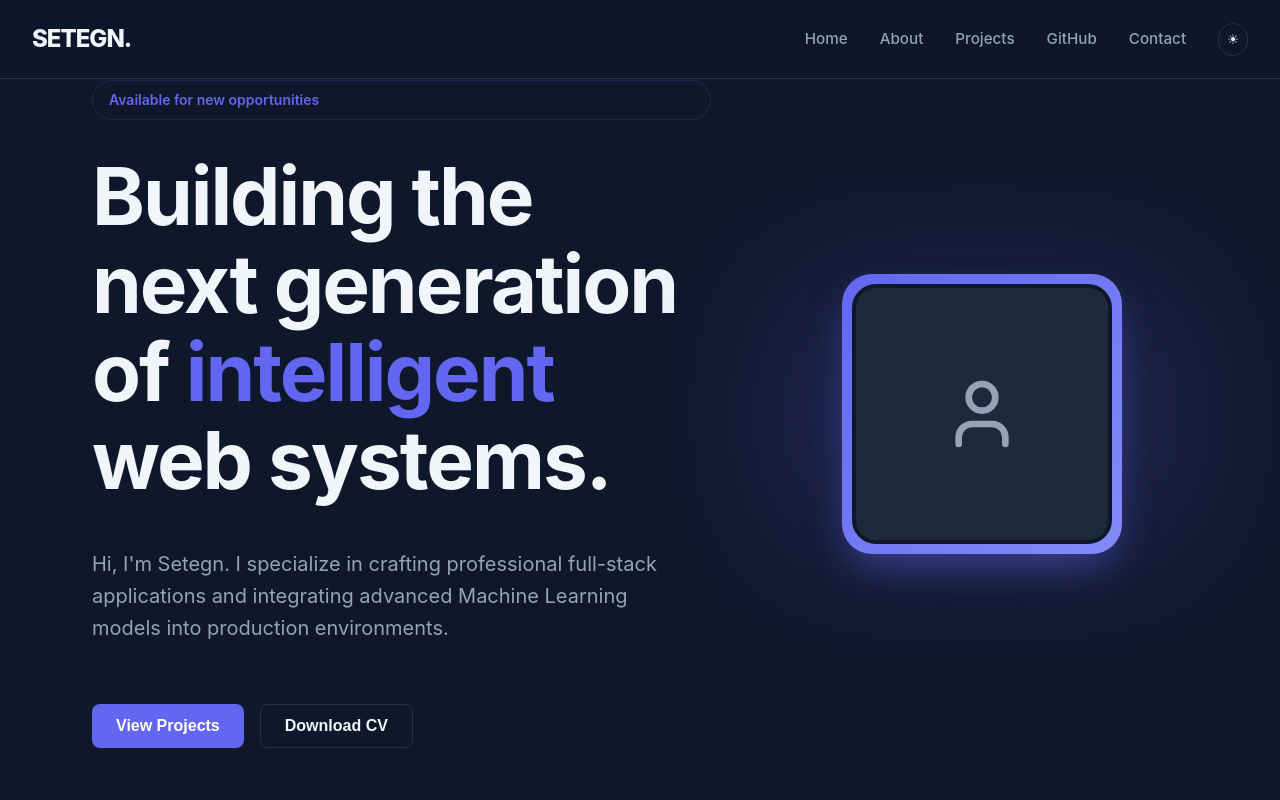
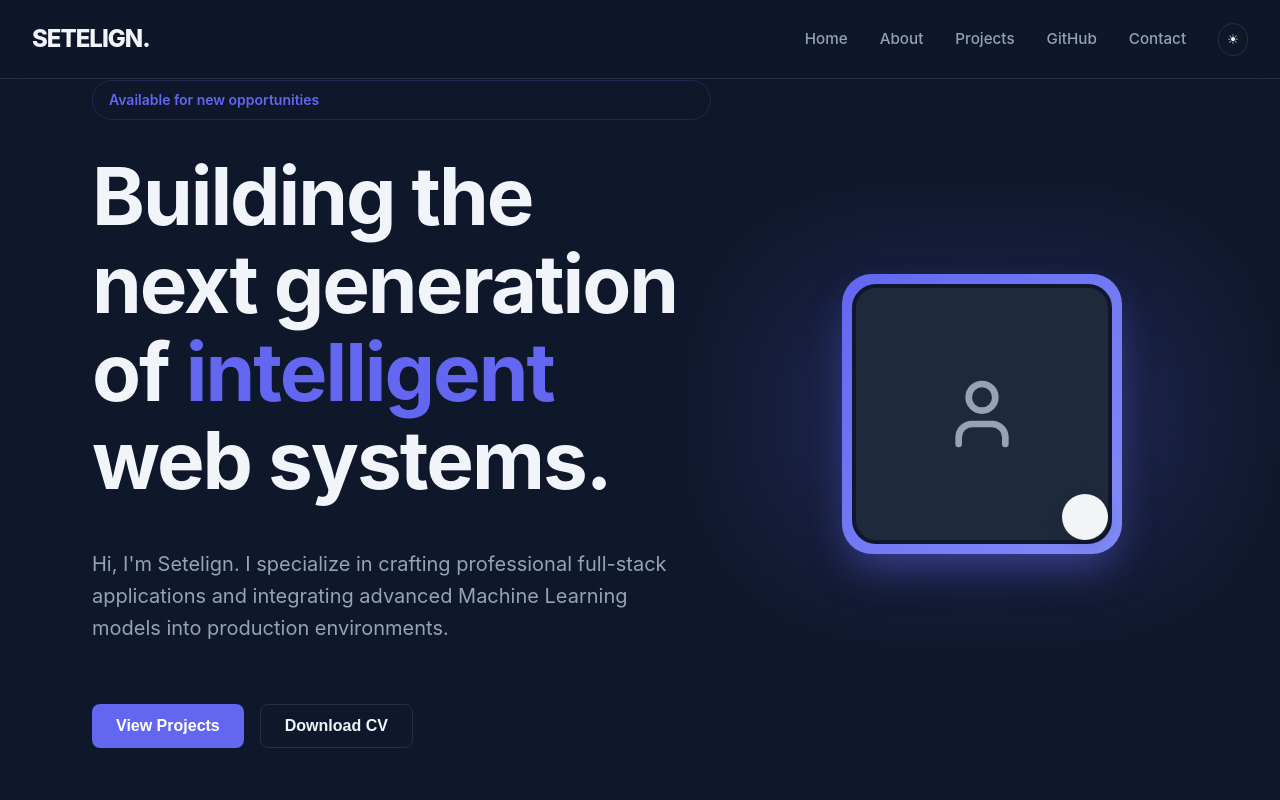
Before and after one commit to zjesiut/portifolio, a React (Vite) app: page / in a window 1280 px wide. Shown: the top 800 px of the page. Built offline with nearby package versions, Linux system fonts and the light colour scheme; no server answers.

Commit message:
Make portfolio more professional: rename to Setelign and improve photo button

```diff
--- a/src/App.css
+++ b/src/App.css
@@ -141,6 +141,33 @@
 
 .profile-image-wrapper:hover .upload-overlay {
   opacity: 1;
+}
+
+/* Small circular photo button (persistent) */
+.upload-button {
+  position: absolute;
+  right: 14px;
+  bottom: 14px;
+  width: 46px;
+  height: 46px;
+  border-radius: 50%;
+  background: rgba(255,255,255,0.95);
+  display: flex;
+  align-items: center;
+  justify-content: center;
+  color: var(--text);
+  box-shadow: 0 8px 20px rgba(16,24,40,0.12);
+  border: 1px solid var(--border);
+  cursor: pointer;
+  transition: transform 0.18s ease, background 0.18s ease, color 0.18s ease;
+  z-index: 5;
+}
+
+.upload-button:hover {
+  transform: translateY(-3px);
+  background: var(--primary);
+  color: white;
+  border-color: var(--primary);
 }
 
 .hero-tag {
--- a/src/App.jsx
+++ b/src/App.jsx
@@ -110,7 +110,7 @@ export default function Portfolio() {
           animate={{ opacity: 1, x: 0 }}
           className="nav-logo"
         >
-          <h2 style={{ fontWeight: 800, letterSpacing: "-1px" }}>SETEGN.</h2>
+          <h2 style={{ fontWeight: 800, letterSpacing: "-1px" }}>SETELIGN.</h2>
         </motion.div>
 
         <div className="nav-links">
@@ -151,7 +151,7 @@ export default function Portfolio() {
                 animate={{ opacity: 1, y: 0 }}
                 transition={{ delay: 0.3 }}
               >
-                Hi, I'm Setegn. I specialize in crafting professional full-stack applications
+                Hi, I'm Setelign. I specialize in crafting professional full-stack applications
                 and integrating advanced Machine Learning models into production environments.
               </motion.p>
 
@@ -182,7 +182,10 @@ export default function Portfolio() {
                 )}
                 <label htmlFor="profile-upload" className="upload-overlay">
                   <CameraIcon size={24} />
-                  <span>Update Photo</span>
+                  <span>Change Photo</span>
+                </label>
+                <label htmlFor="profile-upload" className="upload-button" aria-label="Change profile photo">
+                  <CameraIcon size={18} />
                 </label>
                 <input
                   type="file"
```
